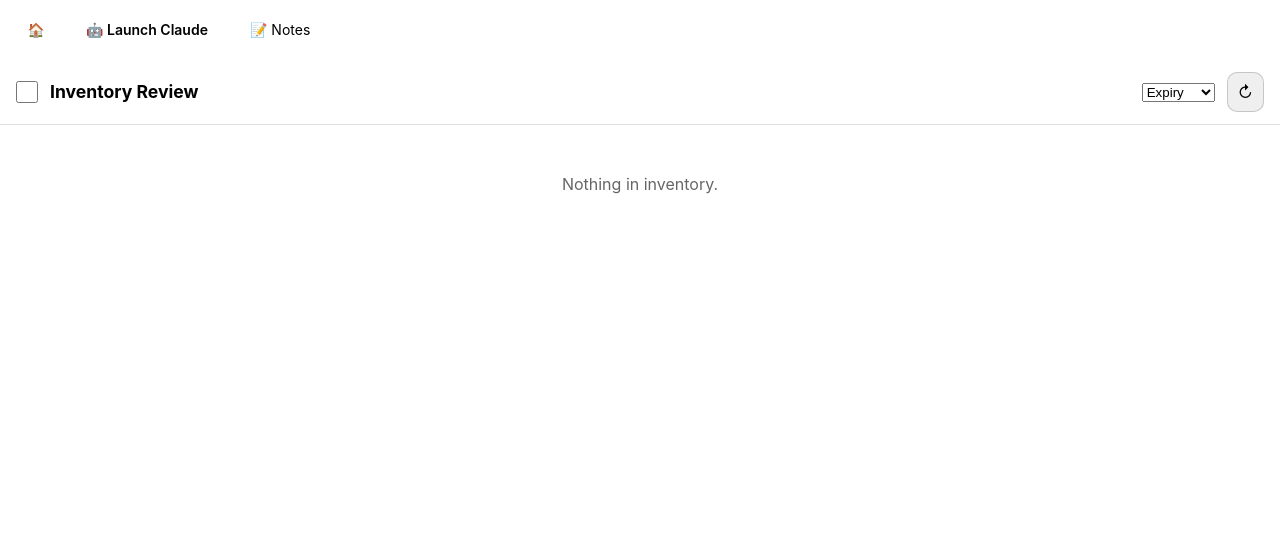
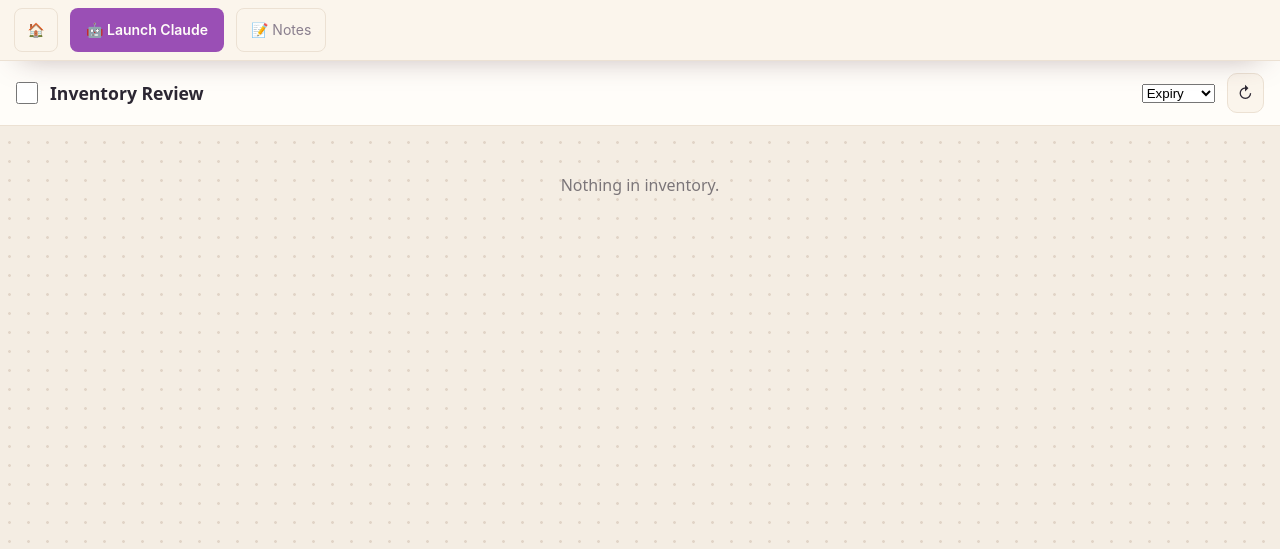
Before and after one commit to SlowSpeedChase/KitchenOS, a Flask app: page /review in a window 1280 px wide. Shown: the top 549 px of the page. Run offline with Flask 2, Linux system fonts and the light colour scheme; data that the repository does not hold is empty; some libraries are stand-ins or nearby versions.

Commit message:
feat: inventory review follows the theme
Also fixes border-color: #d3355 — five hex digits, invalid CSS, silently
dropped, so .rm had been falling back to currentColor.

Co-Authored-By: Claude Opus 5 (1M context) <noreply@anthropic.com>

```diff
--- a/templates/review.html
+++ b/templates/review.html
@@ -4,65 +4,72 @@
 <meta charset="utf-8">
 <meta name="viewport" content="width=device-width, initial-scale=1, viewport-fit=cover">
 <title>Inventory Review</title>
+<meta name="theme-color" content="#f4ede3" media="(prefers-color-scheme: light)">
+<meta name="theme-color" content="#0f1116" media="(prefers-color-scheme: dark)">
+<link rel="stylesheet" href="/static/tokens.css">
+<link rel="stylesheet" href="/static/kitchenos.css">
 <style>
-  :root { color-scheme: light dark; }
   * { box-sizing: border-box; }
-  body { margin: 0; font: 16px/1.4 -apple-system, system-ui, sans-serif;
-         background: Canvas; color: CanvasText; padding: env(safe-area-inset-top) 0 4rem; }
-  header { position: sticky; top: 0; background: Canvas; padding: 12px 16px;
-           display: flex; align-items: center; gap: 12px; border-bottom: 1px solid #8884; }
+  body { margin: 0; font: 16px/1.4 var(--font-body);
+         background: var(--bg);
+         background-image: var(--dots);
+         background-size: var(--dot-size) var(--dot-size);
+         color: var(--ink); padding: env(safe-area-inset-top) 0 4rem; }
+  header { position: sticky; top: 0; background: var(--surface); padding: 12px 16px;
+           display: flex; align-items: center; gap: 12px;
+           border-bottom: 1px solid var(--line); }
   header h1 { font-size: 1.1rem; margin: 0; flex: 1; }
-  button { font: inherit; border: 1px solid #8886; border-radius: 10px;
-           padding: 8px 12px; background: #8882; color: inherit; cursor: pointer; }
-  button:active { background: #8884; }
+  button { font: inherit; border: 1px solid var(--line); border-radius: 10px;
+           padding: 8px 12px; background: var(--raised); color: inherit; cursor: pointer; }
+  button:active { background: var(--line); }
   #refresh { padding: 8px 10px; }
   ul { list-style: none; margin: 0; padding: 0; }
   li { display: flex; align-items: center; gap: 10px; padding: 12px 16px;
-       border-bottom: 1px solid #8883; }
+       border-bottom: 1px solid var(--line-soft); }
   .emoji { font-size: 1.4rem; width: 1.6rem; text-align: center; }
   .meta { flex: 1; min-width: 0; }
   .name { font-weight: 600; }
   .sub { font-size: 0.8rem; opacity: 0.7; }
-  .badge-expired { color: #d33; } .badge-soon { color: #e69500; }
+  .badge-expired { color: var(--alert); } .badge-soon { color: var(--warning); }
   .actions { display: flex; gap: 6px; align-items: center; }
   .actions button { padding: 8px 10px; }
-  .rm { color: #d33; border-color: #d3355; }
+  .rm { color: var(--alert); border-color: var(--edge-alert); }
   .kebab { font-size: 1.1rem; line-height: 1; padding: 6px 10px; }
   #menu { position: fixed; z-index: 20; min-width: 190px; padding: 4px;
-          background: Canvas; color: CanvasText; border: 1px solid #8886;
-          border-radius: 12px; box-shadow: 0 8px 24px #0006; display: none; }
+          background: var(--surface); color: var(--ink); border: 1px solid var(--line);
+          border-radius: 12px; box-shadow: 0 8px 24px rgba(0,0,0,.4); display: none; }
   #menu.show { display: block; }
   #menu .mi { display: flex; align-items: center; gap: 8px; width: 100%;
               text-align: left; border: none; background: none; border-radius: 8px;
               padding: 10px 12px; }
-  #menu .mi:active, #menu .mi:hover { background: #8882; }
-  #menu .mi.danger { color: #d33; }
-  #menu hr { border: none; border-top: 1px solid #8883; margin: 4px 6px; }
+  #menu .mi:active, #menu .mi:hover { background: var(--raised); }
+  #menu .mi.danger { color: var(--alert); }
+  #menu hr { border: none; border-top: 1px solid var(--line-soft); margin: 4px 6px; }
   #menu .sub-label { font-size: 0.72rem; opacity: 0.55; padding: 6px 12px 2px;
                      text-transform: uppercase; letter-spacing: 0.04em; }
   #menu .chips { display: flex; flex-wrap: wrap; gap: 4px; padding: 2px 8px 6px; }
   #menu .chips button { font-size: 0.8rem; padding: 5px 9px; border-radius: 8px; }
   #menu input[type=date] { font: inherit; margin: 2px 8px 6px; padding: 6px;
-          border: 1px solid #8886; border-radius: 8px; background: Canvas; color: inherit; }
-  .err { color: #d33; font-size: 0.8rem; }
+          border: 1px solid var(--line); border-radius: 8px; background: var(--surface); color: inherit; }
+  .err { color: var(--alert); font-size: 0.8rem; }
   #toast { position: fixed; left: 50%; bottom: 24px; transform: translateX(-50%);
-           background: #222d; color: #fff; padding: 10px 14px; border-radius: 12px;
+           background: rgba(34,34,34,.87); color: rgba(255,255,255,1); padding: 10px 14px; border-radius: 12px;
            display: none; align-items: center; gap: 12px; z-index: 10; }
   #toast.show { display: flex; }
-  #toast button { background: #fff3; color: #fff; border-color: #fff5; }
+  #toast button { background: rgba(255,255,255,.2); color: rgba(255,255,255,1); border-color: rgba(255,255,255,.33); }
   #empty { padding: 3rem 1rem; text-align: center; opacity: 0.6; }
   li input[type=checkbox], header input[type=checkbox] {
-    width: 22px; height: 22px; flex: none; accent-color: #4a90d9; margin: 0; }
+    width: 22px; height: 22px; flex: none; accent-color: var(--app-kitchenos); margin: 0; }
   #bulkbar { position: fixed; left: 0; right: 0; bottom: 0; z-index: 15;
              display: flex; align-items: center; gap: 10px;
              padding: 10px 16px calc(10px + env(safe-area-inset-bottom));
-             background: Canvas; border-top: 1px solid #8886;
-             box-shadow: 0 -4px 16px #0003; }
+             background: var(--surface); border-top: 1px solid var(--line);
+             box-shadow: 0 -4px 16px rgba(0,0,0,.2); }
   #bulkbar[hidden] { display: none; }
   #bulkcount { flex: 1; font-weight: 600; }
   #bulkbar .err { flex-basis: 100%; }
   body.has-bulk #toast { bottom: 88px; }
-  @keyframes moved { from { background: #4a90d955; } to { background: transparent; } }
+  @keyframes moved { from { background: color-mix(in srgb, var(--app-kitchenos) 33%, transparent); } to { background: transparent; } }
   li.moved { animation: moved 1.4s ease-out; }
   @media (prefers-reduced-motion: reduce) { li.moved { animation: none; } }
   .loc { white-space: nowrap; }
```
Also changed, not shown: tests/theme_allowlist.py (+0 -1 lines).
